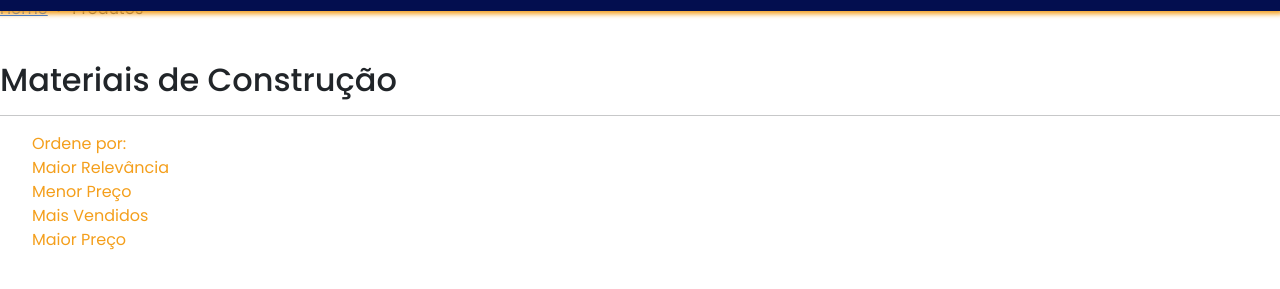
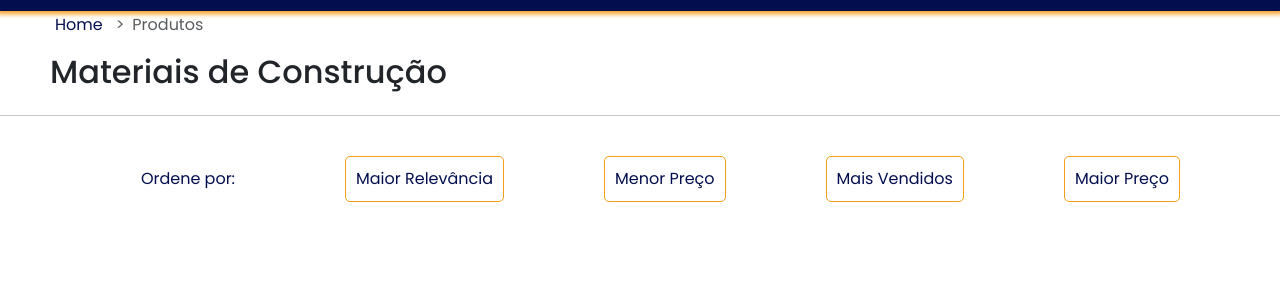
Before and after one commit to Lucas-Braga04/ProjetoCCC, a website: page produtos.html in a window 1280 px wide. Shown: the part 75-364 px from the top of the page. Drawn offline with nearby package versions, Linux system fonts and the light colour scheme.

Commit message:
primeiras alterações pagina produto

```diff
--- a/CSS/CSS-PRODUTOS/main.css
+++ b/CSS/CSS-PRODUTOS/main.css
@@ -0,0 +1,60 @@
+main nav {
+    margin-left: 50px;
+    display: flex;
+    align-self: flex-start;
+}
+
+nav ol a {
+    text-decoration: none;
+    color: #030E4F;
+    padding: 5px;
+}
+
+nav ol a:hover {
+    background-color: #f49e1ca4;
+    border-radius: 3px;
+}
+
+main {
+    margin-top: 40px;
+    display: flex;
+    flex-direction: column;
+}
+
+main h2 {
+    margin-left: 50px;
+}
+
+.container-filtros {
+    display: flex;
+    justify-content: center;
+    align-items: center;
+}
+
+.conteudo-filtros {
+    display: flex;
+    width: 100%;
+    justify-content: end;
+    align-items: center;
+}
+
+.conteudo-filtros li {
+    padding: 10px;
+    border: 1px solid #F49F1C;
+    color: #030E4F;
+    border-radius: 5px;
+    margin-right: 100px;
+    cursor: pointer;
+}
+
+.conteudo-filtros li:hover {
+    border: #030E4F solid 1px;
+    transition: all 0.4s ease;
+    background-color: #F49F1C;
+}
+
+#filtro-lista {
+    border: none;
+    cursor: auto;
+    background-color: white;
+}
--- a/produtos.html
+++ b/produtos.html
@@ -11,6 +11,7 @@
         integrity="sha512-iecdLmaskl7CVkqkXNQ/ZH/XLlvWZOJyj7Yy7tcenmpD1ypASozpmT/E0iPtmFIB46ZmdtAc9eNBvH0H/ZpiBw=="
         crossorigin="anonymous" referrerpolicy="no-referrer" />
     <link rel="stylesheet" href="CSS/style.css">
+    <link rel="stylesheet" href="CSS/CSS-PRODUTOS/main.css">
     <link rel="shortcut icon" href="IMG/ICON-CCC.png" type="image/x-icon">
 </head>
 
@@ -49,7 +50,6 @@
         </div>
     </nav>
     <br>
-    <br>
     <button id="scrollButton" onclick="scrollToTop()">↑</button>
     <main class="navbar-expand-sm">
         <br>
@@ -59,12 +59,12 @@
                 <li class="breadcrumb-item active" aria-current="page">Produtos</li>
             </ol>
         </nav>
-        <br>
         <h2>Materiais de Construção</h2>
         <hr>
+        <br>
         <div class="container-filtros">
             <ul class="conteudo-filtros">
-                <li>Ordene por: </li>
+                <li id="filtro-lista">Ordene por: </li>
                 <li>Maior Relevância</li>
                 <li>Menor Preço</li>
                 <li>Mais Vendidos</li>
```
